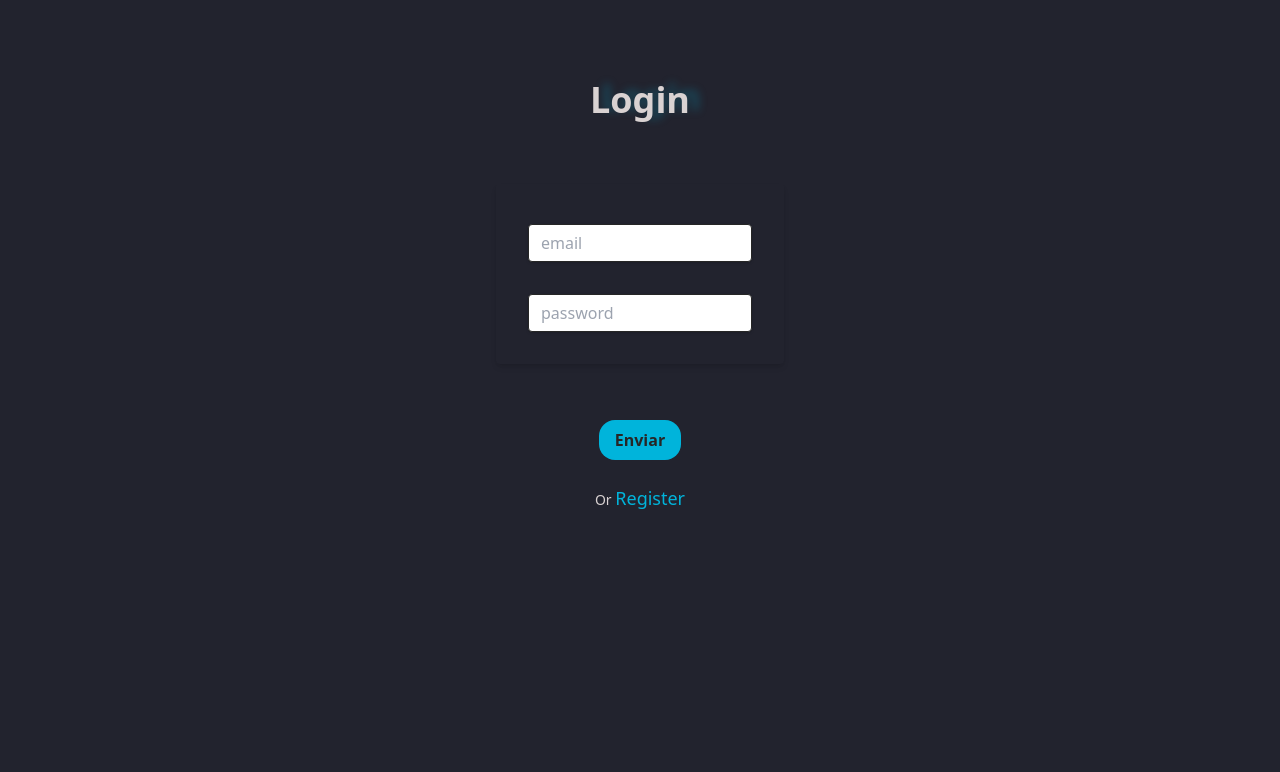
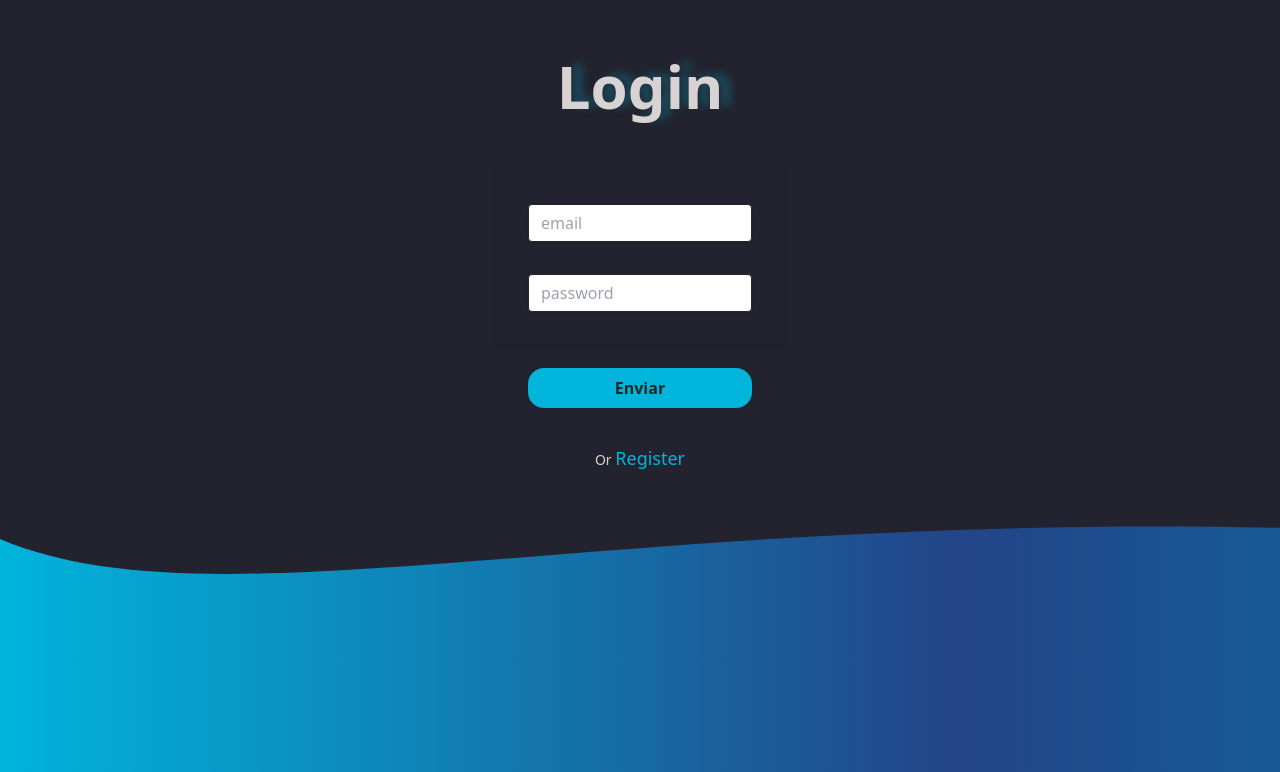
Before and after one commit to Lauris21/socket-auth, a React (Vite) app in the folder app/: page /login in a window 1280 px wide. Shown: the part 104-876 px from the top of the page. Before the commit the page ends 800 px from the top, so only its background shows below. Built offline with nearby package versions, Linux system fonts and the light colour scheme; no server answers.

Commit message:
Style login

```diff
--- a/app/src/Pages/Login.jsx
+++ b/app/src/Pages/Login.jsx
@@ -3,6 +3,7 @@ import { Link, Navigate } from "react-router-dom";
 import { useAuth } from "../context/userContext";
 import { loginUser } from "../services/API_Chat/user.service";
 import useLoginError from "../hooks/useLoginError";
+import AnimationHome from "../components/UI/AnimationHome";
 
 const Login = () => {
   const [data, setData] = useState({
@@ -37,8 +38,9 @@ const Login = () => {
   }
 
   return (
-    <div className="w-screen h-screen flex flex-col gap-8 justify-center items-center">
-      <h1 className="text-4xl font-semibold drop-shadow-[11px_-3px_4px_rgba(0,180,219,0.28)] mb-8">
+    <div className="w-screen h-screen flex flex-col justify-between items-center">
+    <div className="mt-20 md:mt-40">
+      <h1 className="text-4xl text-center font-semibold drop-shadow-[11px_-3px_4px_rgba(0,180,219,0.28)] lg:mb-12 lg:text-6xl">
         Login
       </h1>
 
@@ -62,11 +64,11 @@ const Login = () => {
           onChange={(e) => setData({ ...data, password: e.target.value })}
         />
       </form>
-      <div className="d-flex flex-column gap-3">
+      <div className="flex flex-col gap-3 justify-center">
         <button
           disabled={hidden}
           type="button"
-          className="bg-lightBlue hover:bg-darkBlue text-darkGray hover:text-lightGray font-bold py-2 px-4 rounded-2xl m-6"
+          className="bg-lightBlue hover:bg-darkBlue text-darkGray hover:text-lightGray font-bold py-2 px-4 rounded-2xl m-6 w-56 place-self-center"
           onClick={(e) => handleSubmit(e)}
         >
           Enviar
@@ -79,6 +81,8 @@ const Login = () => {
         </p>
       </div>
     </div>
+    <AnimationHome />
+    </div>
   );
 };
 
--- a/app/src/Pages/Register.jsx
+++ b/app/src/Pages/Register.jsx
@@ -73,7 +73,7 @@ const Register = () => {
         />
         <button
           type="button"
-          className="bg-lightBlue hover:bg-darkBlue text-darkGray hover:text-lightGray font-bold py-2 px-4 rounded-2xl m-6"
+          className="bg-lightBlue hover:bg-darkBlue text-darkGray hover:text-lightGray font-bold py-2 px-4 rounded-2xl m-6 w-56"
           disabled={hidden}
           onClick={(e) => handleSubmit(e)}
         >
```
